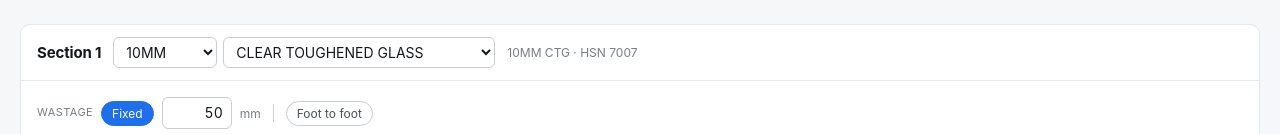
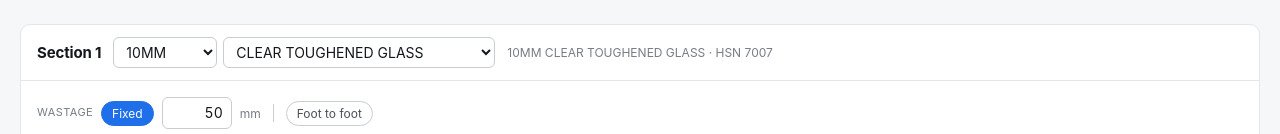
Before and after one commit to PrasanKumar93/milan, a React (Vite) app in the folder app/: page / in a window 1280 px wide. Shown: the part 478-612 px from the top of the page. Built offline with nearby package versions, Linux system fonts and the light colour scheme.

Commit message:
Enhance glass rate handling

```diff
--- a/app/src/components/SectionEditor.tsx
+++ b/app/src/components/SectionEditor.tsx
@@ -67,8 +67,11 @@ export function SectionEditor({
       <div className="card__head">
         <h2>Section {index + 1}</h2>
         <ProductPicker product={section.product} onChange={onSetProduct} />
-        <span className="muted small">
-          {section.shortCode} · HSN {HSN}
+        {/* The section title exactly as it prints, which is also the name the
+            rate card is looked up by. The short code is what the summary block
+            prints, and it is a hover away rather than in the operator's face. */}
+        <span className="muted small" title={`Prints as ${section.shortCode} in the summary block`}>
+          {section.product} · HSN {HSN}
         </span>
         <span className="spacer" />
         {canRemove && (
--- a/app/src/data/products.json
+++ b/app/src/data/products.json
@@ -5,6 +5,7 @@
     { "name": "CLEAR TOUGHENED GLASS", "shortCode": "CTG", "wastageRule": "fixed" },
     { "name": "EXTRA CLEAR TOUGHENED GLASS", "shortCode": "EXTRA CLEAR", "wastageRule": "fixed" },
     { "name": "BLACK TOUGHENED GLASS", "shortCode": "BLACK", "wastageRule": "fixed" },
+    { "name": "BROWN TOUGHENED GLASS", "shortCode": "BROWN", "wastageRule": "fixed" },
     { "name": "CLEAR FLUTED TOUGHENED GLASS", "shortCode": "CLEAR FLUTED", "wastageRule": "fixed" },
     { "name": "BLACK FLUTED TOUGHENED GLASS", "shortCode": "BLACK FLUTED", "wastageRule": "fixed" },
     { "name": "BROWN FLUTED TOUGHENED GLASS", "shortCode": "BROWN FLUTED", "wastageRule": "fixed" },
--- a/app/src/data/rateCard.json
+++ b/app/src/data/rateCard.json
@@ -1,14 +1,61 @@
 {
-  "_note": "dev-plan §2.5. Defaults only — rates are negotiated per job and edited per line. sqft_rate is the GST-inclusive equivalent of sqmt_rate, rounded to a tidy number: sqmt x 1.18 / 10.764.",
+  "_note": "dev-plan §2.5. Toughened glass only — the card the office wrote out covers nothing else, so mirror, fluted, kaccha, laminated and the rest have no default and their rate is typed on the line. Defaults only in any case: rates are negotiated per job and edited per line. Brown and black are one price on the card and are listed separately here, because the proforma has to name the glass the customer bought. sqft_rate is the GST-inclusive equivalent of sqmt_rate, rounded to a tidy number: sqmt x 1.18 / 10.764.",
   "effectiveFrom": "2026-08-14",
   "items": [
-    { "product": "5MM CLEAR TOUGHENED GLASS", "sqmt": 775, "sqft": 85 },
-    { "product": "6MM CLEAR TOUGHENED GLASS", "sqmt": 867, "sqft": 95 },
-    { "product": "8MM CLEAR TOUGHENED GLASS", "sqmt": 1044, "sqft": 115 },
-    { "product": "10MM CLEAR TOUGHENED GLASS", "sqmt": 1238, "sqft": 135 },
-    { "product": "12MM CLEAR TOUGHENED GLASS", "sqmt": 1414, "sqft": 155 },
-    { "product": "8MM BLACK TOUGHENED GLASS", "sqmt": 1550, "sqft": 170 },
-    { "product": "10MM BLACK TOUGHENED GLASS", "sqmt": 1733, "sqft": 190 },
-    { "product": "12MM BLACK TOUGHENED GLASS", "sqmt": 2007, "sqft": 220 }
+    {
+      "product": "5MM CLEAR TOUGHENED GLASS",
+      "sqmt": 775,
+      "sqft": 85
+    },
+    {
+      "product": "6MM CLEAR TOUGHENED GLASS",
+      "sqmt": 867,
+      "sqft": 95
+    },
+    {
+      "product": "8MM CLEAR TOUGHENED GLASS",
+      "sqmt": 1044,
+      "sqft": 115
+    },
+    {
+      "product": "10MM CLEAR TOUGHENED GLASS",
+      "sqmt": 1232,
+      "sqft": 135
+    },
+    {
+      "product": "12MM CLEAR TOUGHENED GLASS",
+      "sqmt": 1414,
+      "sqft": 155
+    },
+    {
+      "product": "8MM BLACK TOUGHENED GLASS",
+      "sqmt": 1550,
+      "sqft": 170
+    },
+    {
+      "product": "10MM BLACK TOUGHENED GLASS",
+      "sqmt": 1733,
+      "sqft": 190
+    },
+    {
+      "product": "12MM BLACK TOUGHENED GLASS",
+      "sqmt": 2007,
+      "sqft": 220
+    },
+    {
+      "product": "8MM BROWN TOUGHENED GLASS",
+      "sqmt": 1550,
+      "sqft": 170
+    },
+    {
+      "product": "10MM BROWN TOUGHENED GLASS",
+      "sqmt": 1733,
+      "sqft": 190
+    },
+    {
+      "product": "12MM BROWN TOUGHENED GLASS",
+      "sqmt": 2007,
+      "sqft": 220
+    }
   ]
 }
--- a/app/src/state/useQuote.ts
+++ b/app/src/state/useQuote.ts
@@ -116,16 +116,20 @@ export function useQuote() {
        */
       setProduct(sectionId: string, product: string) {
         mapSection(sectionId, (s) => {
+          const before = cardRate(s.product, quote.printUnit);
           const rate = cardRate(product, quote.printUnit);
           return {
             ...s,
             product,
             shortCode: shortCodeFor(product),
             wastageRule: wastageRuleFor(product),
+            // A rate nobody has touched follows the glass, exactly as it follows
+            // a change of printed unit above. A rate that was negotiated stays:
+            // it is the one number on the row that was actually agreed.
             lines:
               rate === undefined
                 ? s.lines
-                : s.lines.map((l) => (l.rate === 0 ? { ...l, rate } : l)),
+                : s.lines.map((l) => (l.rate === 0 || l.rate === before ? { ...l, rate } : l)),
             adjustments: s.adjustments.map((a) =>
               chargeTypeFor(a.label)?.ratePerThicknessMm === undefined
                 ? a
```
Also changed, not shown: 3 other files (tests, documents, lock files or other folders).
